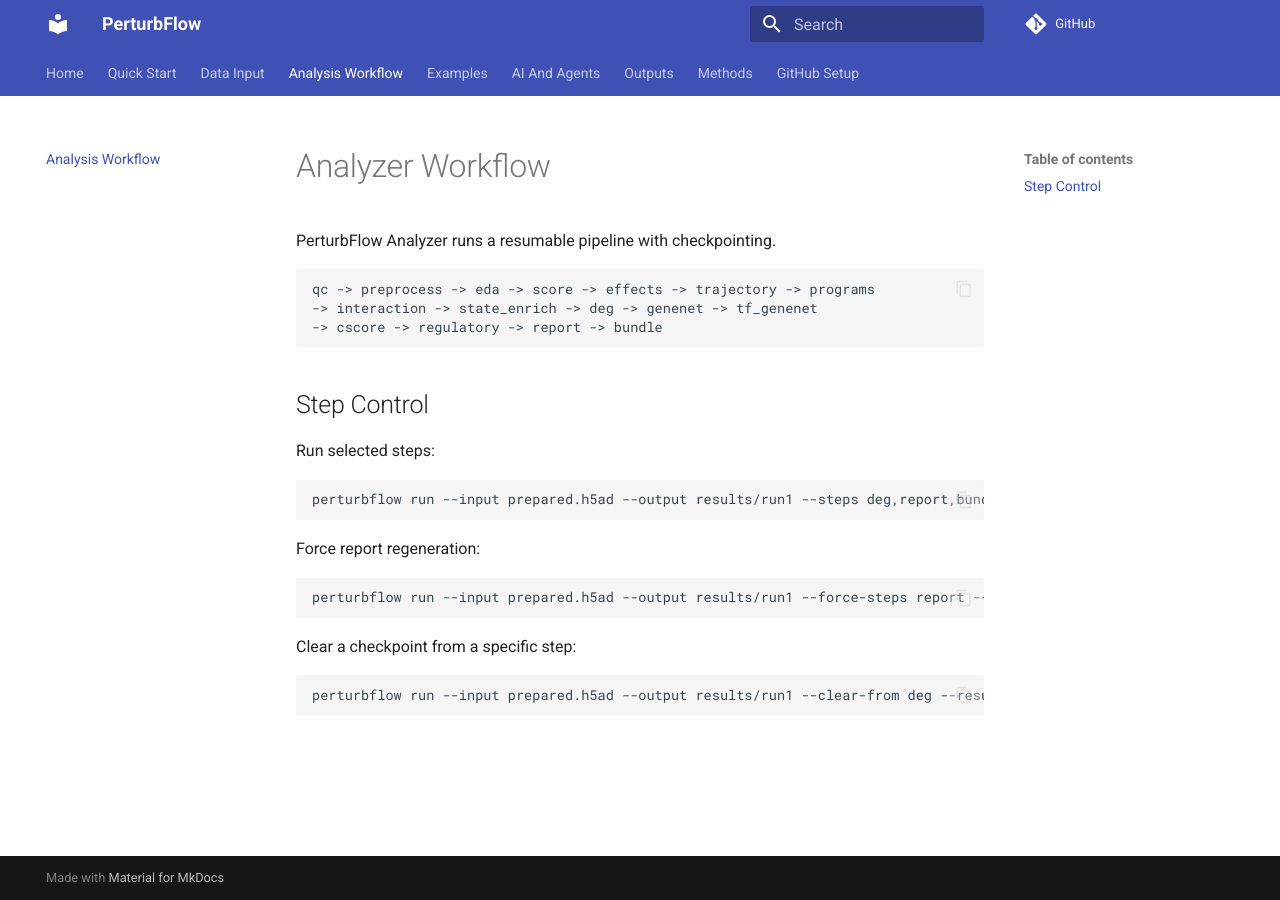
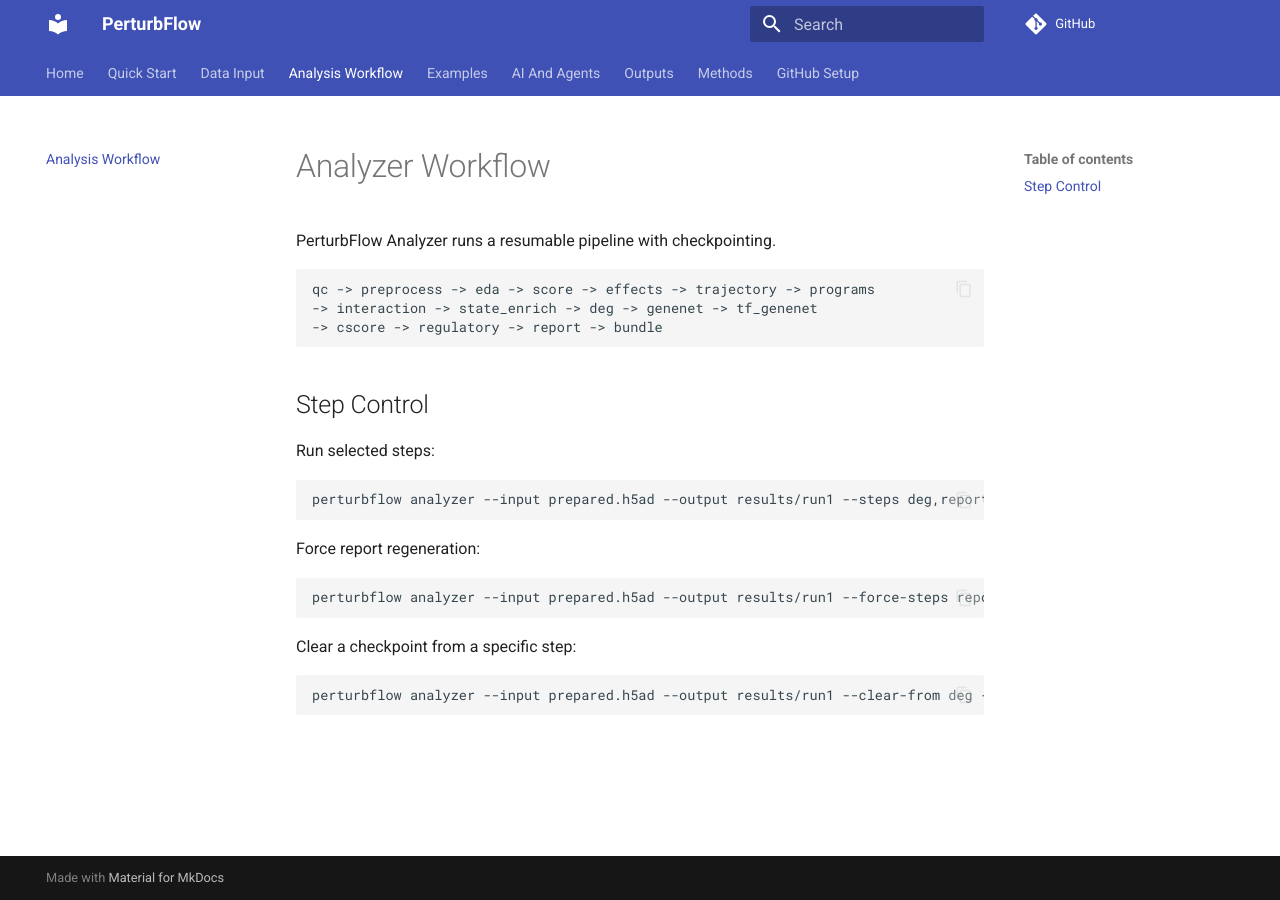
Before and after one commit to helenhuangmath/perturbflow-analyzer, an MkDocs documentation site: the page built from docs/workflow.md, in a window 1280 px wide. Built offline with MkDocs 1.6.1 and Material for MkDocs 9.7.7, drawn with Linux system fonts in a browser that asks for light colours; comment, search, counter and statistics services are not loaded.

Commit message:
Prefer perturbflow analyzer command

````diff
--- a/docs/workflow.md
+++ b/docs/workflow.md
@@ -13,17 +13,17 @@
 Run selected steps:
 
 ```bash
-perturbflow run --input prepared.h5ad --output results/run1 --steps deg,report,bundle
+perturbflow analyzer --input prepared.h5ad --output results/run1 --steps deg,report,bundle
 ```
 
 Force report regeneration:
 
 ```bash
-perturbflow run --input prepared.h5ad --output results/run1 --force-steps report --resume
+perturbflow analyzer --input prepared.h5ad --output results/run1 --force-steps report --resume
 ```
 
 Clear a checkpoint from a specific step:
 
 ```bash
-perturbflow run --input prepared.h5ad --output results/run1 --clear-from deg --resume
+perturbflow analyzer --input prepared.h5ad --output results/run1 --clear-from deg --resume
 ```
--- a/pyproject.toml
+++ b/pyproject.toml
@@ -27,7 +27,6 @@
 
 [project.scripts]
 perturbflow = "perturbflow.cli:main"
-perturbflow-analyzer = "perturbflow.analyzer.cli:main"
 perturbscope = "perturbflow.analyzer.cli:main"
 perturbscope-prepare = "perturbflow.analyzer.process_data:main"
 
````
Also changed, not shown: QUICK_START.md (+3 -3 lines), README.md (+6 -5 lines), docs/index.md (+1 -1 lines), docs/quickstart.md (+1 -1 lines), 3 other files.
